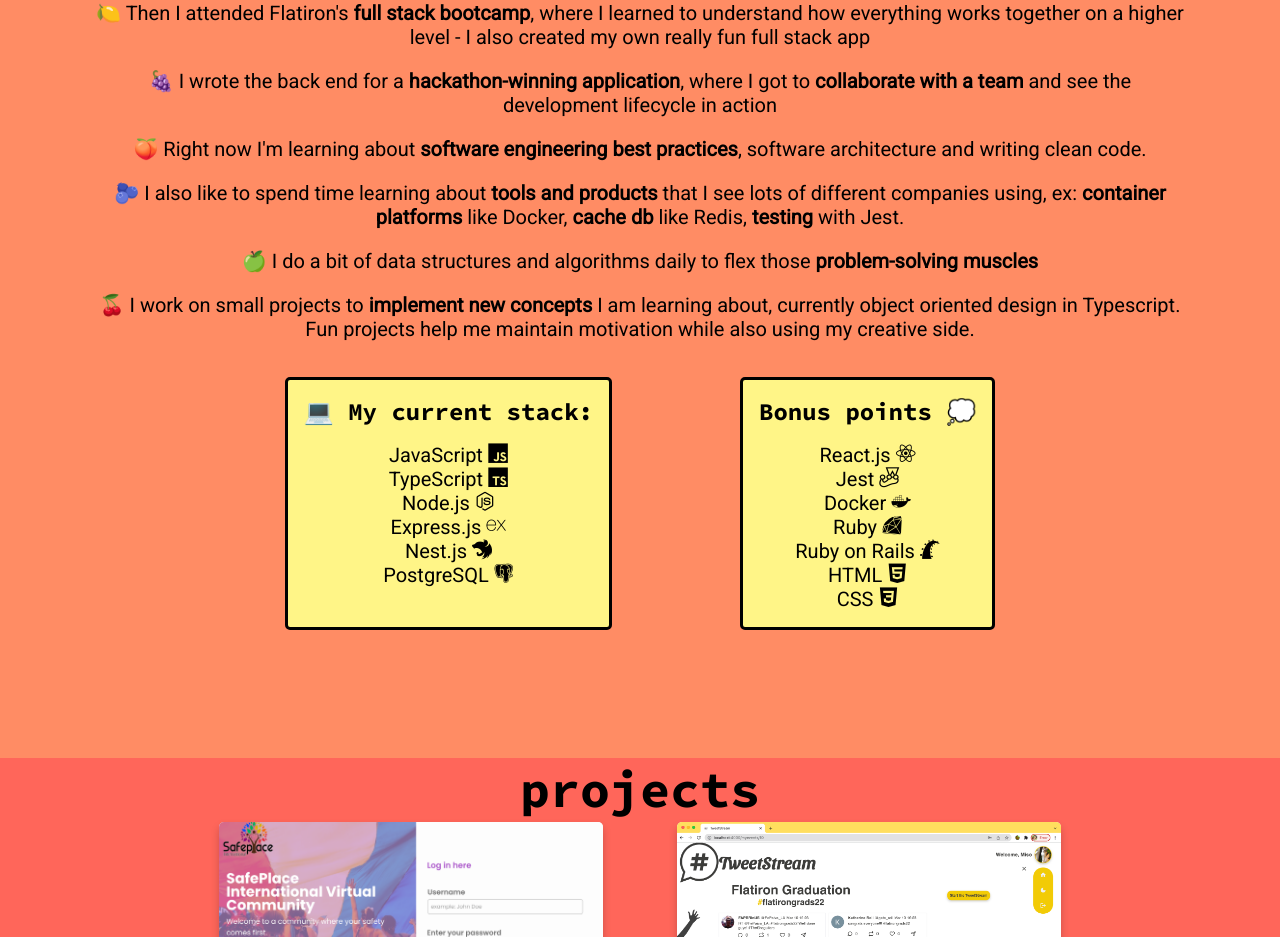
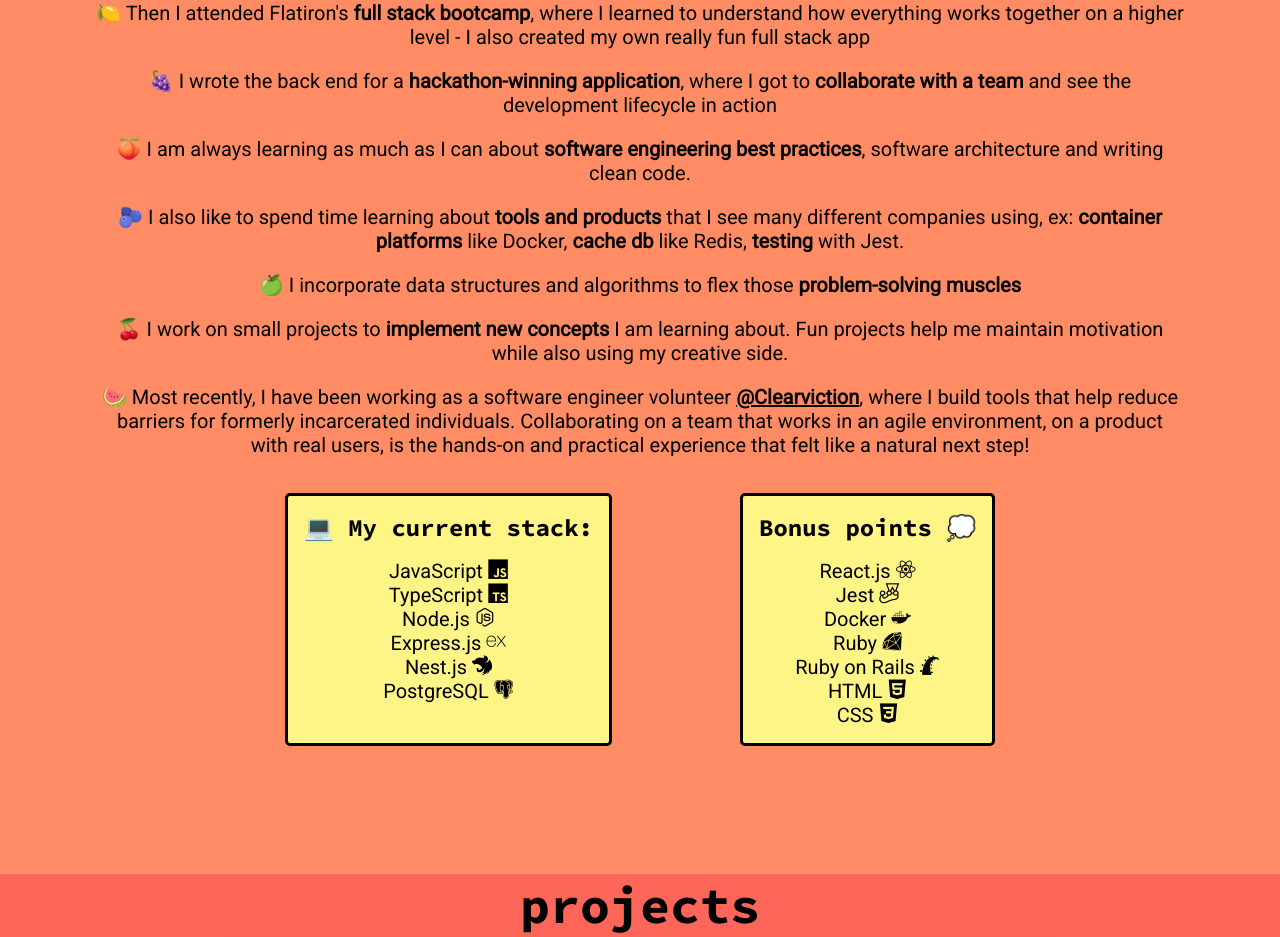
Before and after one commit to e-papanicolas/my-portfolio, a React (Create React App) app: page / in a window 1280 px wide. Shown: the part 1100-2037 px from the top of the page. Built offline with nearby package versions, Linux system fonts and the light colour scheme.

Commit message:
update about to add new experience

```diff
--- a/src/App.css
+++ b/src/App.css
@@ -122,6 +122,15 @@
 }
 
 /* ABOUT */
+
+.clearviction {
+  text-decoration: underline;
+  color: black;
+}
+
+.clearviction:hover {
+  color: #fff587;
+}
 
 #about-container {
   scroll-snap-align: start;
--- a/src/components/About.js
+++ b/src/components/About.js
@@ -1,5 +1,6 @@
 import React from "react";
 import "../App.css";
+import { Link } from "@material-ui/core";
 
 export default function About() {
   return (
@@ -30,27 +31,45 @@
             the development lifecycle in action{" "}
           </li>
           <li>
-            🍑 Right now I'm learning about{" "}
+            🍑 I am always learning as much as I can about{" "}
             <span className="bold">software engineering best practices</span>,
             software architecture and writing clean code.{" "}
           </li>
           <li>
             🫐 I also like to spend time learning about{" "}
-            <span className="bold">tools and products</span> that I see lots of
+            <span className="bold">tools and products</span> that I see many
             different companies using, ex:{" "}
             <span className="bold">container platforms</span> like Docker,{" "}
             <span className="bold">cache db</span> like Redis,{" "}
             <span className="bold">testing</span> with Jest.
           </li>
           <li>
-            🍏 I do a bit of data structures and algorithms daily to flex those
+            🍏 I incorporate data structures and algorithms to flex those
             <span className="bold"> problem-solving muscles</span>
           </li>
           <li>
             🍒 I work on small projects to{" "}
             <span className="bold">implement new concepts</span> I am learning
-            about, currently object oriented design in Typescript. Fun projects
-            help me maintain motivation while also using my creative side.
+            about. Fun projects help me maintain motivation while also using my
+            creative side.
+          </li>
+          <li>
+            🍉 Most recently, I have been working as a software engineer
+            volunteer{" "}
+            <span className="bold">
+              <a
+                href="https://clearviction.org/"
+                target="_blank"
+                rel="noreferrer"
+                className="clearviction"
+              >
+                @Clearviction
+              </a>
+            </span>
+            , where I build tools that help reduce barriers for formerly
+            incarcerated individuals. Collaborating on a team that works in an
+            agile environment, on a product with real users, is the hands-on and
+            practical experience that felt like a natural next step!
           </li>
         </ul>
       </div>
```
